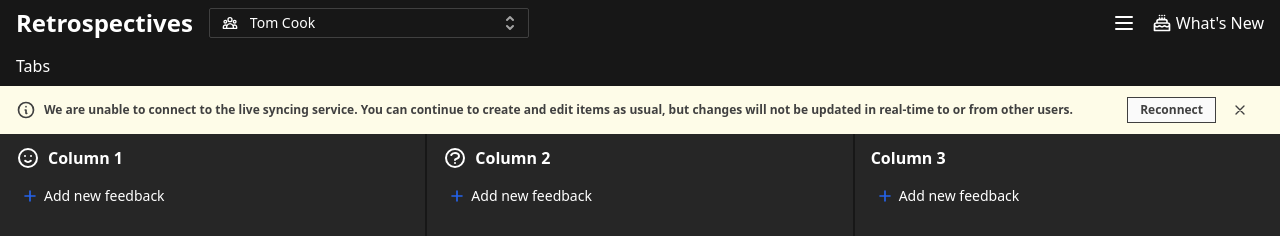
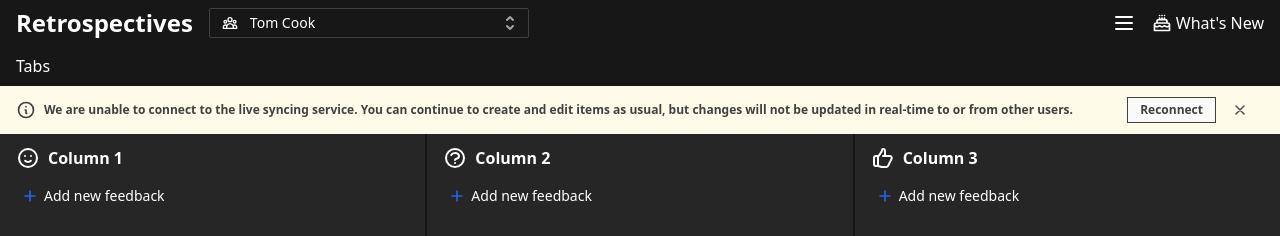
Before and after one commit to polatengin/prague, a React (Create React App) app: page / in a window 1280 px wide. Shown: the top 236 px of the page. Built offline with nearby package versions, Linux system fonts and the light colour scheme.

Commit message:
column icon added

```diff
--- a/src/Views/App.tsx
+++ b/src/Views/App.tsx
@@ -47,6 +47,9 @@ export const App: FunctionComponent = () => {
           </div>
           <div className="bg-gray-100 dark:bg-gray-800">
             <Column
+              icon={
+                <svg className="w6- h-6 mr-2" fill="none" viewBox="0 0 24 24" stroke="currentColor"><path strokeLinecap="round" strokeLinejoin="round" strokeWidth={2} d="M14 10h4.764a2 2 0 011.789 2.894l-3.5 7A2 2 0 0115.263 21h-4.017c-.163 0-.326-.02-.485-.06L7 20m7-10V5a2 2 0 00-2-2h-.095c-.5 0-.905.405-.905.905 0 .714-.211 1.412-.608 2.006L7 11v9m7-10h-2M7 20H5a2 2 0 01-2-2v-6a2 2 0 012-2h2.5" /></svg>
+              }
               title="Column 3"
             />
           </div>
```
